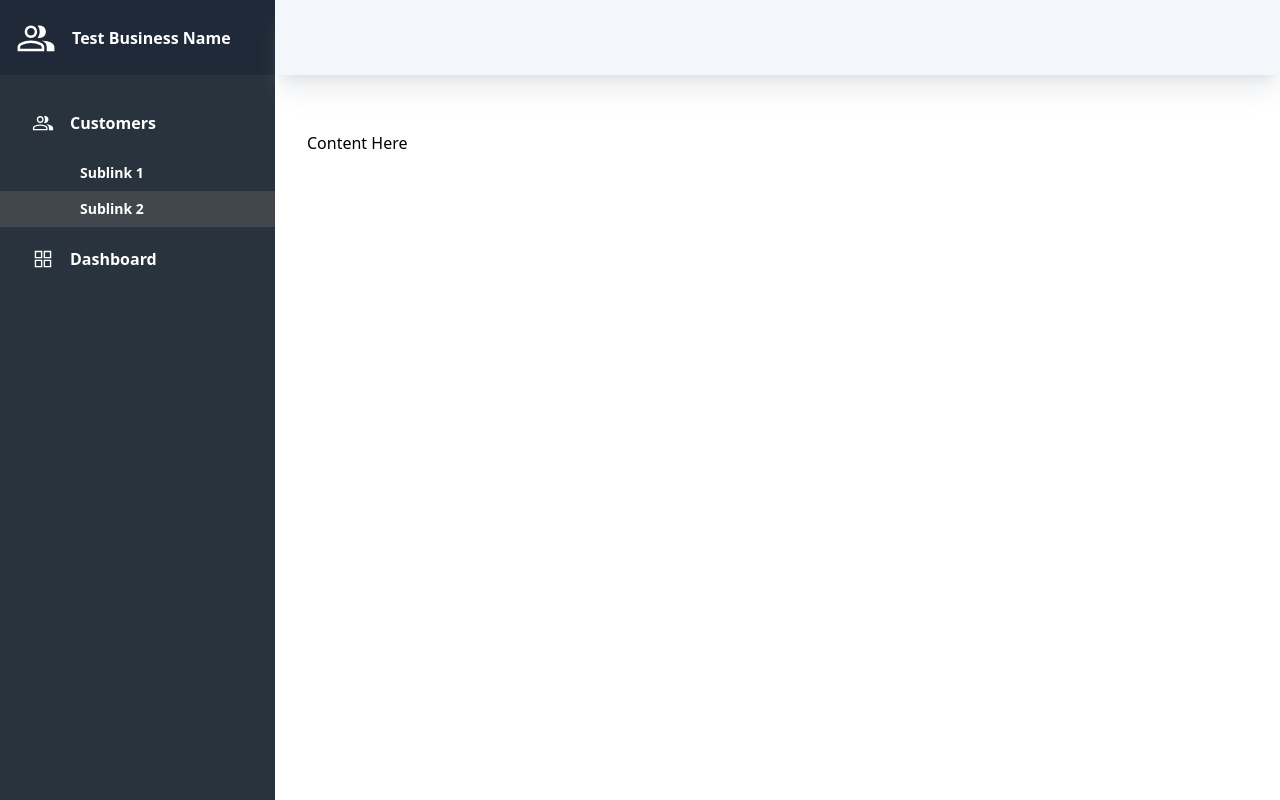
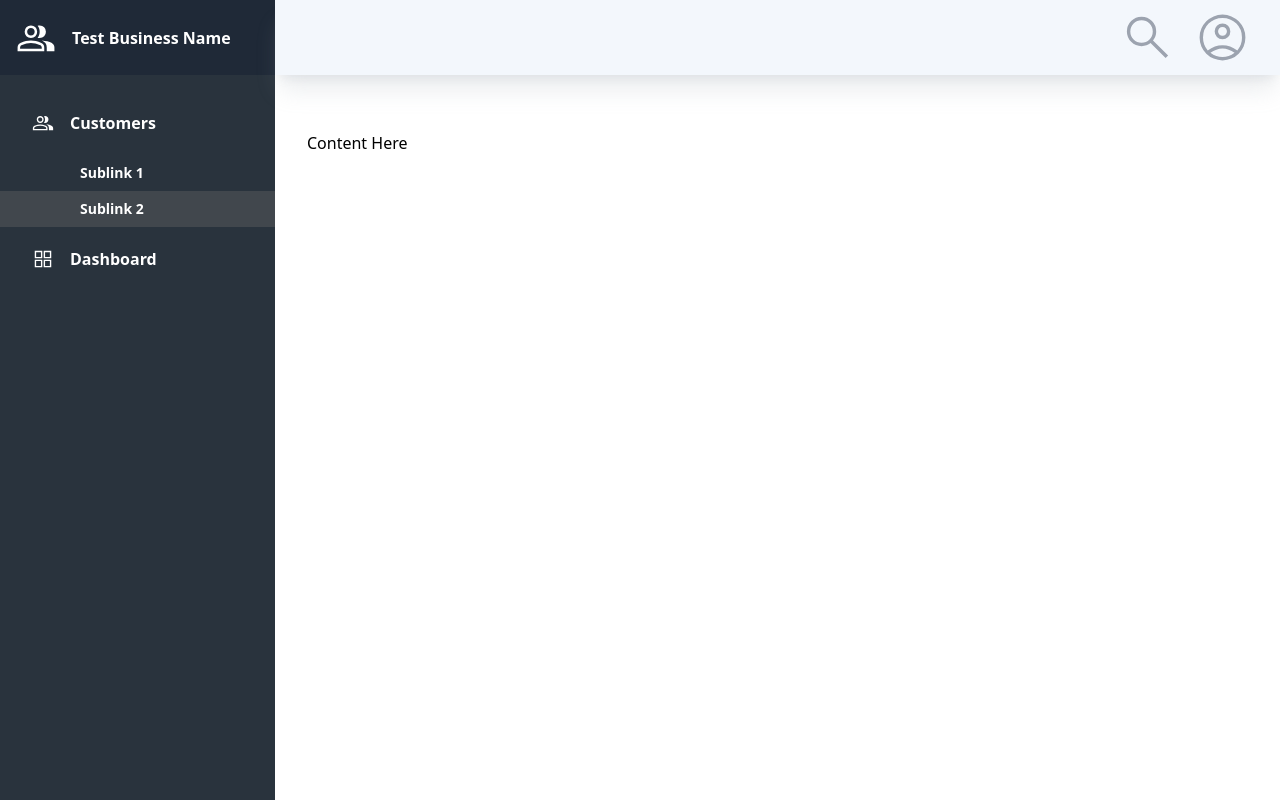
Before and after one commit to NathanBate/admin-dashboard-vue3, a Vue app: page / in a window 1280 px wide. Built offline with nearby package versions, Linux system fonts and the light colour scheme.

Commit message:
Add Readme and Demo Picture

```diff
--- a/src/App.vue
+++ b/src/App.vue
@@ -1,6 +1,6 @@
 <template>
   <div>
-    <Dashboard>
+    <Dashboard :show-search="true" :show-user-menu="true">
       <template v-slot:brandIcon>
         <IconCustomers class="fill-white"/>
       </template>
```
Also changed, not shown: Admin-Dashboard-Preview.png (added), 1 other file (tests, documents, lock files or other folders).
